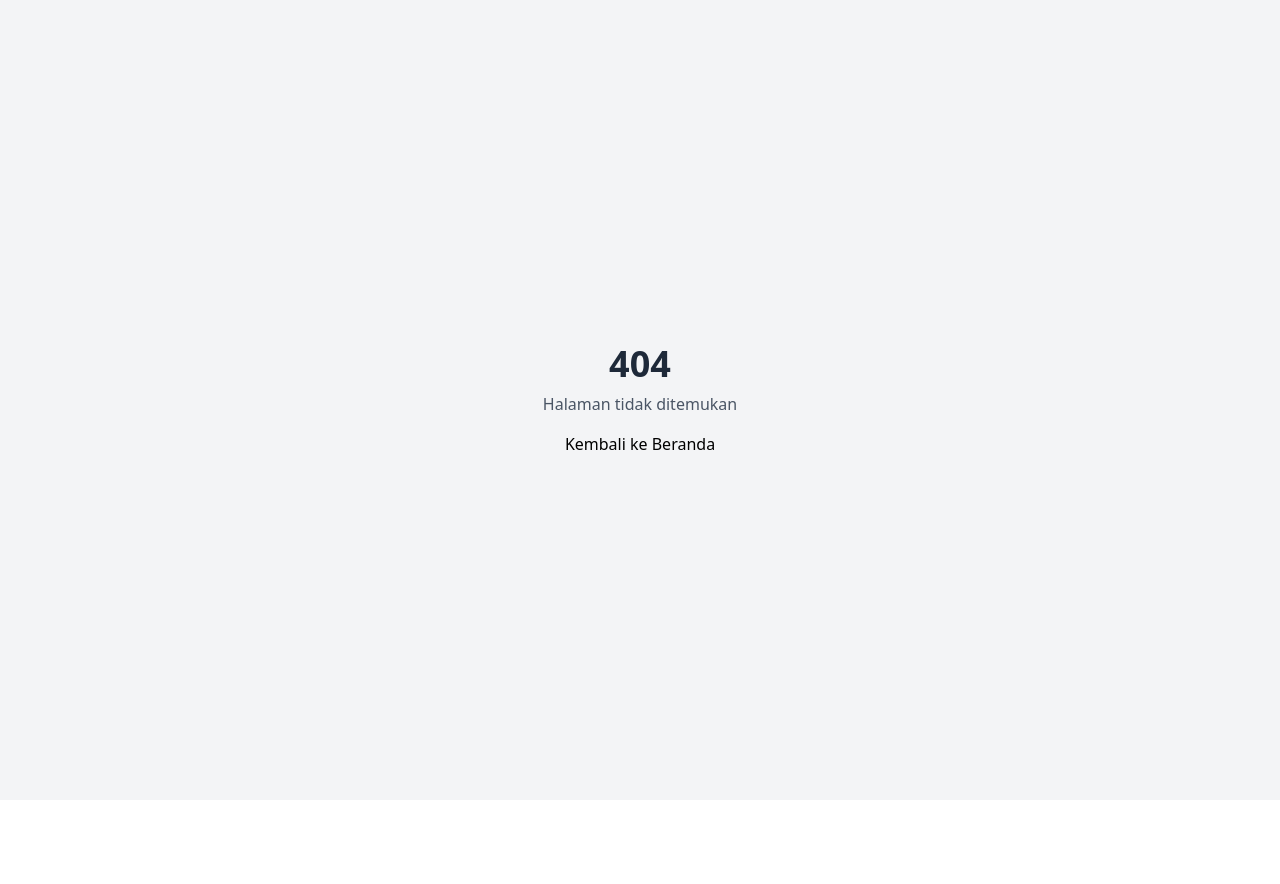
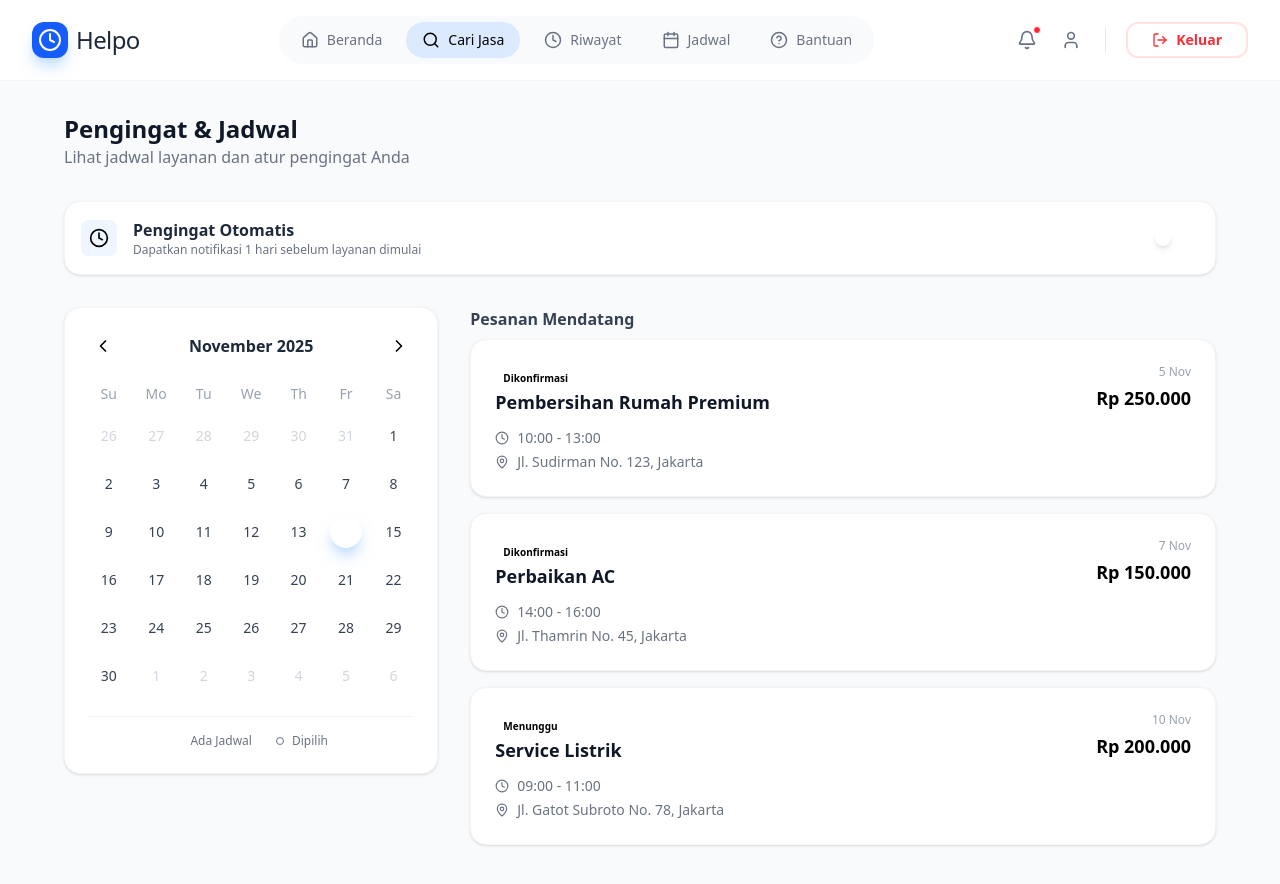
Before and after one commit to rerere-bit/Helpo-Penyedia-Layanan-Jasa, a React (Vite) app: page /schedule in a window 1280 px wide. Before the commit this address had no page. Shown: the top 884 px of the page. Before the commit the page ends 800 px from the top, so only its background shows below. Built offline with nearby package versions, Linux system fonts and the light colour scheme.

Commit message:
update schedule page ui

```diff
--- a/package.json
+++ b/package.json
@@ -11,10 +11,12 @@
   },
   "dependencies": {
     "@tailwindcss/vite": "^4.1.17",
+    "date-fns": "^4.1.0",
     "lucide-react": "^0.553.0",
     "react": "^19.2.0",
     "react-dom": "^19.2.0",
     "react-router-dom": "^7.9.6",
+    "tailwind": "^4.0.0",
     "tailwindcss": "^4.1.17"
   },
   "devDependencies": {
--- a/src/App.tsx
+++ b/src/App.tsx
@@ -5,20 +5,24 @@ import LandingPage from '@/pages/LandingPage';
 import LoginPage from '@/pages/LoginPage';
 import RegisterPage from '@/pages/RegisterPage';
 import ServiceListingPage from './pages/ServiceListingPage';
+import SchedulePage from './pages/SchedulePage';
 
 function App() {
   return (
     <Router>
       <Routes>
-        {/* 1. Route Utama (Landing Page) */}
+        {/* Route Utama (Landing Page) */}
         <Route path="/" element={<LandingPage />} />
 
-        {/* 2. Auth Routes (Halaman Login & Register) */}
+        {/* Auth Routes (Halaman Login & Register) */}
         <Route path="/login" element={<LoginPage />} />
         <Route path="/register" element={<RegisterPage />} />
 
-        {/* 3. Product Routes (Halaman Cari Jasa) */}
+        {/* Product Routes (Halaman Cari Jasa) */}
         <Route path="/services" element={<ServiceListingPage />} />
+
+        {/* Product Routes (Halaman Cari Jasa) */}
+        <Route path="/schedule" element={<SchedulePage />} />
 
         {/* 4. Route 404 (Jika halaman tidak ditemukan) */}
         <Route path="*" element={
--- /dev/null
+++ b/src/pages/SchedulePage.tsx
@@ -0,0 +1,143 @@
+import { useState } from 'react';
+import { format, addMonths, subMonths, startOfMonth, endOfMonth, startOfWeek, endOfWeek, eachDayOfInterval, isSameMonth, isSameDay } from 'date-fns';
+import { id } from 'date-fns/locale';
+import { ChevronLeft, ChevronRight, MapPin, Clock } from 'lucide-react';
+import DashboardLayout from '@/components/layout/DashboardLayout';
+import { Container } from '@/components/common/Container';
+import { Card } from '@/components/common/Card';
+
+const SchedulePage = () => {
+  const [currentMonth, setCurrentMonth] = useState(new Date());
+  const [selectedDate, setSelectedDate] = useState(new Date());
+  const [isReminderOn, setIsReminderOn] = useState(true);
+
+  // DATA DUMMY JADWAL
+  const scheduledDates = [5, 7, 10, 26]; // Tanggal yang ada titik birunya
+
+  const upcomingOrders = [
+    { id: 1, status: 'Dikonfirmasi', title: 'Pembersihan Rumah Premium', date: '5 Nov', time: '10:00 - 13:00', address: 'Jl. Sudirman No. 123, Jakarta', price: 'Rp 250.000', statusColor: 'bg-blue-100 text-blue-700' },
+    { id: 2, status: 'Dikonfirmasi', title: 'Perbaikan AC', date: '7 Nov', time: '14:00 - 16:00', address: 'Jl. Thamrin No. 45, Jakarta', price: 'Rp 150.000', statusColor: 'bg-blue-100 text-blue-700' },
+    { id: 3, status: 'Menunggu', title: 'Service Listrik', date: '10 Nov', time: '09:00 - 11:00', address: 'Jl. Gatot Subroto No. 78, Jakarta', price: 'Rp 200.000', statusColor: 'bg-yellow-100 text-yellow-700' },
+  ];
+
+  // Logic Kalender (Simplified)
+  const renderCalendar = () => {
+    const monthStart = startOfMonth(currentMonth);
+    const monthEnd = endOfMonth(monthStart);
+    const startDate = startOfWeek(monthStart);
+    const endDate = endOfWeek(monthEnd);
+    const dayList = eachDayOfInterval({ start: startDate, end: endDate });
+
+    return (
+      <div className="grid grid-cols-7 gap-y-4 gap-x-2 text-center text-sm mb-4">
+        {['Su', 'Mo', 'Tu', 'We', 'Th', 'Fr', 'Sa'].map(d => <div key={d} className="text-gray-400 font-medium">{d}</div>)}
+
+        {dayList.map((dayItem, i) => {
+          const isSelected = isSameDay(dayItem, selectedDate);
+          const isCurrentMonth = isSameMonth(dayItem, monthStart);
+          const hasSchedule = scheduledDates.includes(dayItem.getDate()) && isCurrentMonth;
+
+          return (
+            <button
+              key={i}
+              onClick={() => setSelectedDate(dayItem)}
+              className={`
+                h-8 w-8 mx-auto rounded-full flex items-center justify-center relative
+                ${!isCurrentMonth ? 'text-gray-300' : 'text-gray-700 hover:bg-gray-100'}
+                ${isSelected ? 'bg-primary text-white hover:bg-primary shadow-lg shadow-blue-200' : ''}
+              `}
+            >
+              {format(dayItem, 'd')}
+              {/* Dot Biru untuk Jadwal */}
+              {hasSchedule && !isSelected && (
+                <span className="absolute -bottom-1 left-1/2 -translate-x-1/2 w-1 h-1 bg-primary rounded-full"></span>
+              )}
+            </button>
+          );
+        })}
+      </div>
+    );
+  };
+
+  return (
+    <DashboardLayout>
+      <Container>
+        <div className="max-w-6xl mx-auto pb-20">
+
+          <div className="mb-8">
+            <h1 className="text-2xl font-bold text-gray-900">Pengingat & Jadwal</h1>
+            <p className="text-gray-500">Lihat jadwal layanan dan atur pengingat Anda</p>
+          </div>
+
+          {/* Toggle Pengingat */}
+          <div className="bg-white border border-gray-100 p-4 rounded-2xl flex items-center justify-between mb-8 shadow-sm">
+            <div className="flex items-center gap-4">
+               <div className="p-2 bg-blue-50 text-primary rounded-lg">
+                 <Clock size={20} />
+               </div>
+               <div>
+                 <h3 className="font-bold text-gray-800">Pengingat Otomatis</h3>
+                 <p className="text-xs text-gray-500">Dapatkan notifikasi 1 hari sebelum layanan dimulai</p>
+               </div>
+            </div>
+            {/* Custom Switch Toggle */}
+            <button
+              onClick={() => setIsReminderOn(!isReminderOn)}
+              className="w-12 h-6 rounded-full p-1 transition-colors ${isReminderOn ? 'bg-primary' : 'bg-gray-300'}"
+            >
+              <div className="w-4 h-4 bg-white rounded-full shadow-md transform transition-transform ${isReminderOn ? 'translate-x-6' : 'translate-x-0'}" />
+            </button>
+          </div>
+
+          <div className="flex flex-col lg:flex-row gap-8">
+
+            {/* Kiri: Kalender */}
+            <Card className="lg:w-1/3 p-6 h-fit">
+              <div className="flex items-center justify-between mb-6">
+                <button onClick={() => setCurrentMonth(subMonths(currentMonth, 1))} className="p-1 hover:bg-gray-100 rounded"><ChevronLeft size={20} /></button>
+                <span className="font-bold text-gray-800">{format(currentMonth, 'MMMM yyyy', { locale: id })}</span>
+                <button onClick={() => setCurrentMonth(addMonths(currentMonth, 1))} className="p-1 hover:bg-gray-100 rounded"><ChevronRight size={20} /></button>
+              </div>
+              {renderCalendar()}
+
+              <div className="flex justify-center gap-6 text-xs text-gray-500 mt-6 pt-4 border-t border-gray-100">
+                <div className="flex items-center gap-2"><span className="w-2 h-2 bg-primary rounded-full"></span> Ada Jadwal</div>
+                <div className="flex items-center gap-2"><span className="w-2 h-2 border border-primary rounded-full"></span> Dipilih</div>
+              </div>
+            </Card>
+
+            {/* Kanan: List Pesanan */}
+            <div className="lg:w-2/3 space-y-4">
+              <h3 className="font-semibold text-gray-700 mb-2">Pesanan Mendatang</h3>
+              {upcomingOrders.map((item) => (
+                <Card key={item.id} className="p-6 flex flex-col md:flex-row justify-between items-start gap-4">
+                   <div className="space-y-3">
+                      <span className="text-[10px] font-bold px-2 py-1 rounded ${item.statusColor}">
+                        {item.status}
+                      </span>
+                      <h4 className="font-bold text-gray-900 text-lg">{item.title}</h4>
+                      <div className="space-y-1 text-sm text-gray-500">
+                         <div className="flex items-center gap-2">
+                            <Clock size={14} /> {item.time}
+                         </div>
+                         <div className="flex items-center gap-2">
+                            <MapPin size={14} /> {item.address}
+                         </div>
+                      </div>
+                   </div>
+                   <div className="text-right">
+                      <span className="text-xs text-gray-400 block mb-1">{item.date}</span>
+                      <span className="font-bold text-primary text-lg">{item.price}</span>
+                   </div>
+                </Card>
+              ))}
+            </div>
+
+          </div>
+        </div>
+      </Container>
+    </DashboardLayout>
+  );
+};
+
+export default SchedulePage;
```
Also changed, not shown: 1 other file (tests, documents, lock files or other folders).
